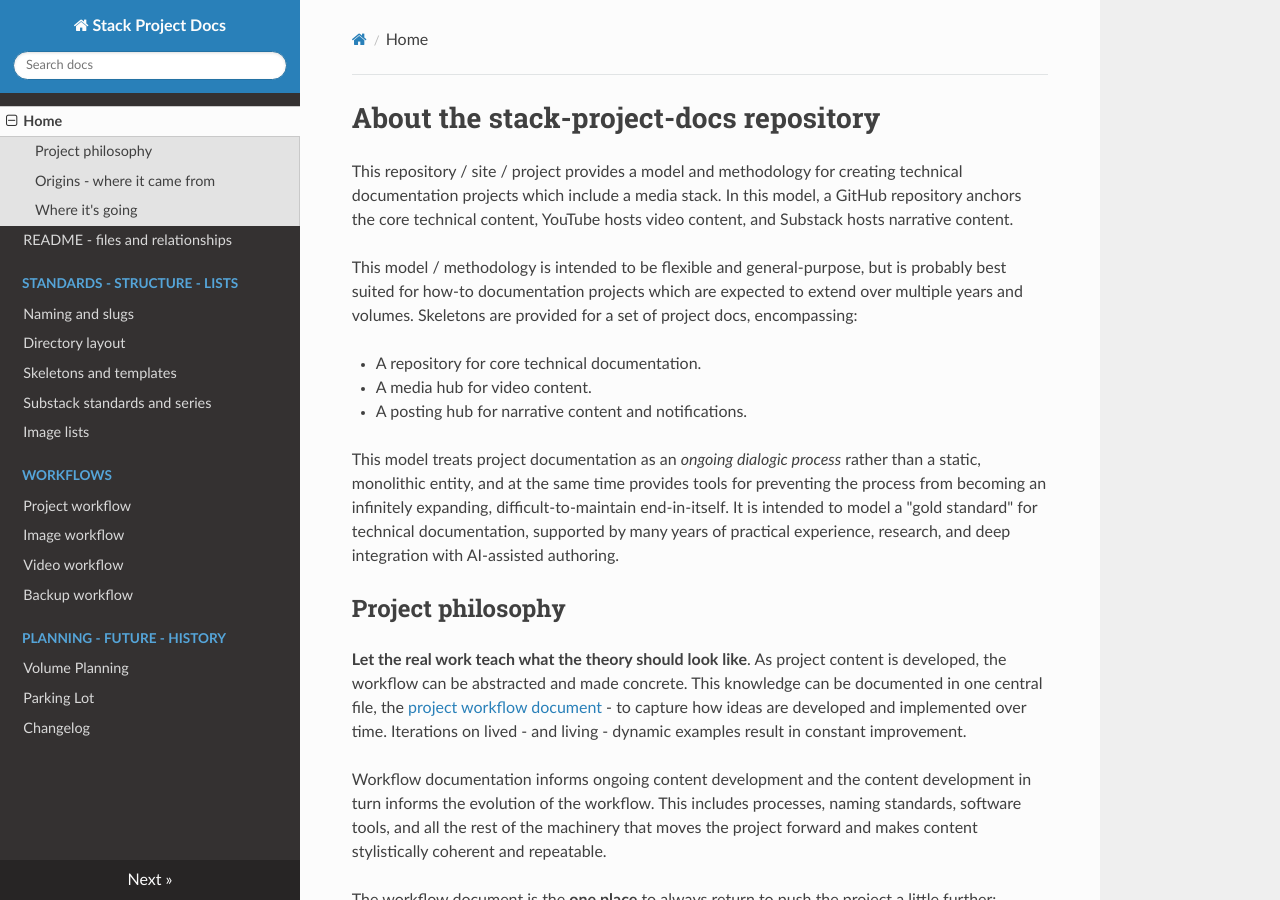
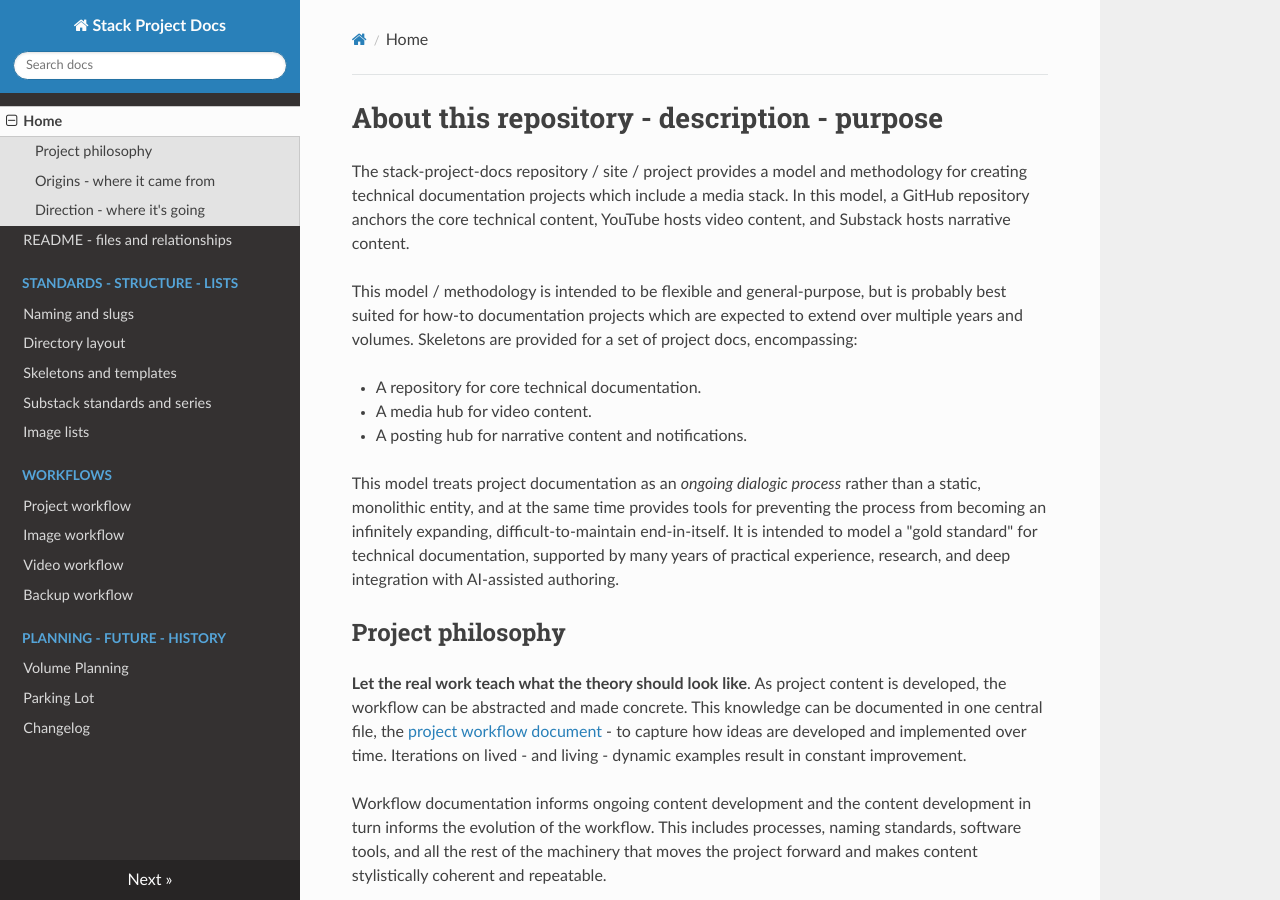
Before and after one commit to john-tech-writer/stack-project-docs, an MkDocs documentation site: the page built from docs/index.md, in a window 1280 px wide and 900 px high. Built offline with MkDocs 1.6.1, drawn with Linux system fonts in a browser that asks for light colours; nearby versions of some CDN libraries; some of the changed text lies outside the part shown.

Commit message:
Update index.md
minor heading changes to make more informative

```diff
--- a/docs/index.md
+++ b/docs/index.md
@@ -1,6 +1,6 @@
-# About the stack-project-docs repository
+# About this repository - description - purpose
 
-This repository / site / project provides a model and methodology for creating technical documentation projects which include a media stack. In this model, a GitHub repository anchors the core technical content, YouTube hosts video content, and Substack hosts narrative content.
+The stack-project-docs repository / site / project provides a model and methodology for creating technical documentation projects which include a media stack. In this model, a GitHub repository anchors the core technical content, YouTube hosts video content, and Substack hosts narrative content.
 
 This model / methodology is intended to be flexible and general-purpose, but is probably best suited for how-to documentation projects which are expected to extend over multiple years and volumes.
 Skeletons are provided for a set of project docs, encompassing:
@@ -31,7 +31,7 @@ After a few months of development this original project began to look like "the
 
 That original project housed the original project docs folder that contained docs about evolving workflow, standards, directory structure, and the past and future of the project. These project docs eventually spun off as this new free-standing repository.
 
-## Where it's going
+## Direction - where it's going
 
 This current iteration (August 2026) is newly spun-off from the parent project, and needs much work to become the vision of its creators. The [change log](changelog.md) provides details of the first wave of fixes, and a record. These will take some time. Meanwhile, Vintage Reel Service Guides will go on, and what's learned there will be applied here. This site will retain the character of the Vintage Reel site because it also guides that site's development. It's a true skeleton in that it provides structure, standards, prompts, and example content. But again, the main idea here is that this is all adaptable to many other how-to documentation projects.
 
```
